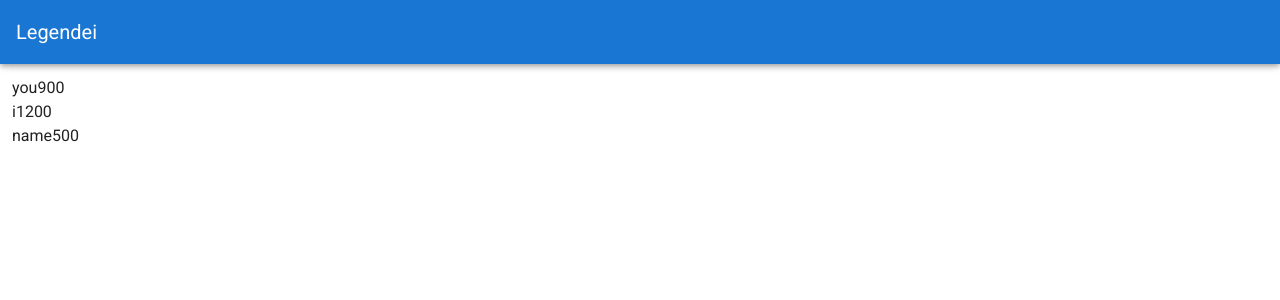
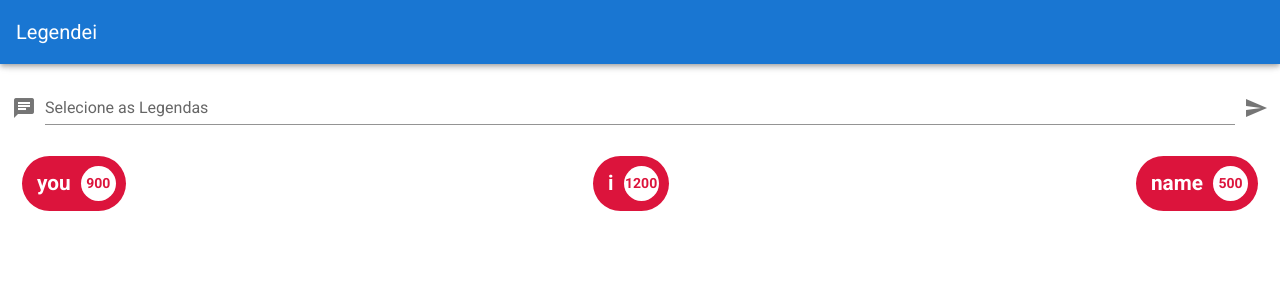
Before and after one commit to Leoalmeida95/vulectron, a Vue app in the folder legendei/: page / in a window 1280 px wide. Shown: the top 300 px of the page. Built offline with nearby package versions, Linux system fonts and the light colour scheme.

Commit message:
criando backend e input de arquivos

```diff
--- a/legendei/src/components/Home.vue
+++ b/legendei/src/components/Home.vue
@@ -1,5 +1,11 @@
 <template>
 <v-container fluid>
+    <v-form>
+        <v-file-input
+        multiple label="Selecione as Legendas"
+        chips v-model="files" prepend-icon="mdi-message-text"
+        append-outer-icon="mdi-send" @click:append-outer="processSubtitles" />
+    </v-form>
     <div class="pills">
         <Pill v-for="word in groupedWords" :key="word.name"
             :name="word.name" :amount="word.amount" />
@@ -14,6 +20,7 @@
     components: {Pill},
     data: function () {
         return{
+            files: [],
             groupedWords: [{
                 name: 'you', amount: 900
             },
@@ -25,10 +32,19 @@
             },
             ]
         }
+    },
+    methods:{
+        processSubtitles(){
+            console.log(this.files)
+        }
     }
 }
 </script>
 
 <style>
-
+    .pills{
+        display: flex;
+        flex-wrap: wrap;
+        justify-content: space-between;
+    }
 </style>
--- a/legendei/src/components/Pill.vue
+++ b/legendei/src/components/Pill.vue
@@ -1,7 +1,7 @@
 <template>
-    <div>
-        <span>{{name}}</span>
-        <span>{{amount}}</span>
+    <div class="pill">
+        <span class="name">{{name}}</span>
+        <span class="amount">{{amount}}</span>
     </div>
 </template>
 
@@ -11,6 +11,37 @@
 }
 </script>
 
-<style>
+<style scoped>
+    .pill{
+        margin: 10px;
+        height: 55px;
+        border-radius: 30px;
+        background-color: crimson;
+        color: #fff;
+        font-size: 1.3rem;
+        font-weight: bold;
+        display: flex;
+        align-items: center;
+    }
 
+    .pill .name{
+        margin-left: 15px;
+    }
+
+    .pill .amount{
+        margin: 10px;
+        padding: 5px;
+        height: 35px;
+        width: 35px;
+        border-radius: 18px;
+
+        background-color:#fff;
+        color: crimson;
+
+        font-size:14px;
+
+        display: flex;
+        justify-content: center;
+        align-items: center;
+    }
 </style>
```
Also changed, not shown: legendei/src/backend/index.js (added).
